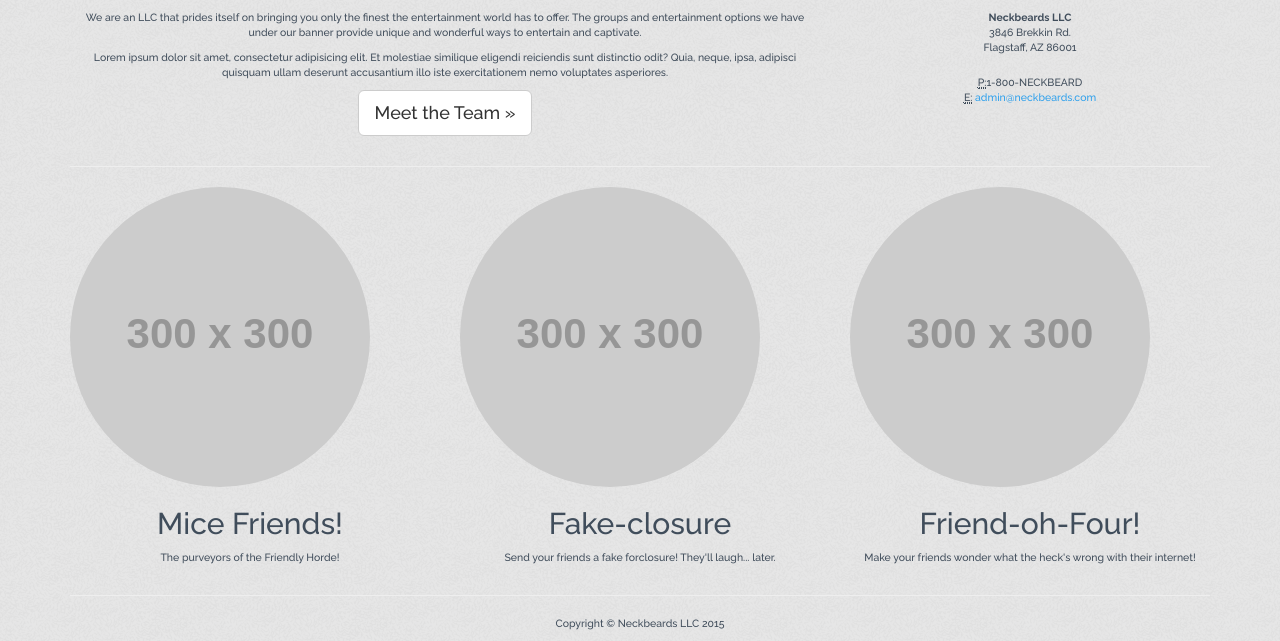
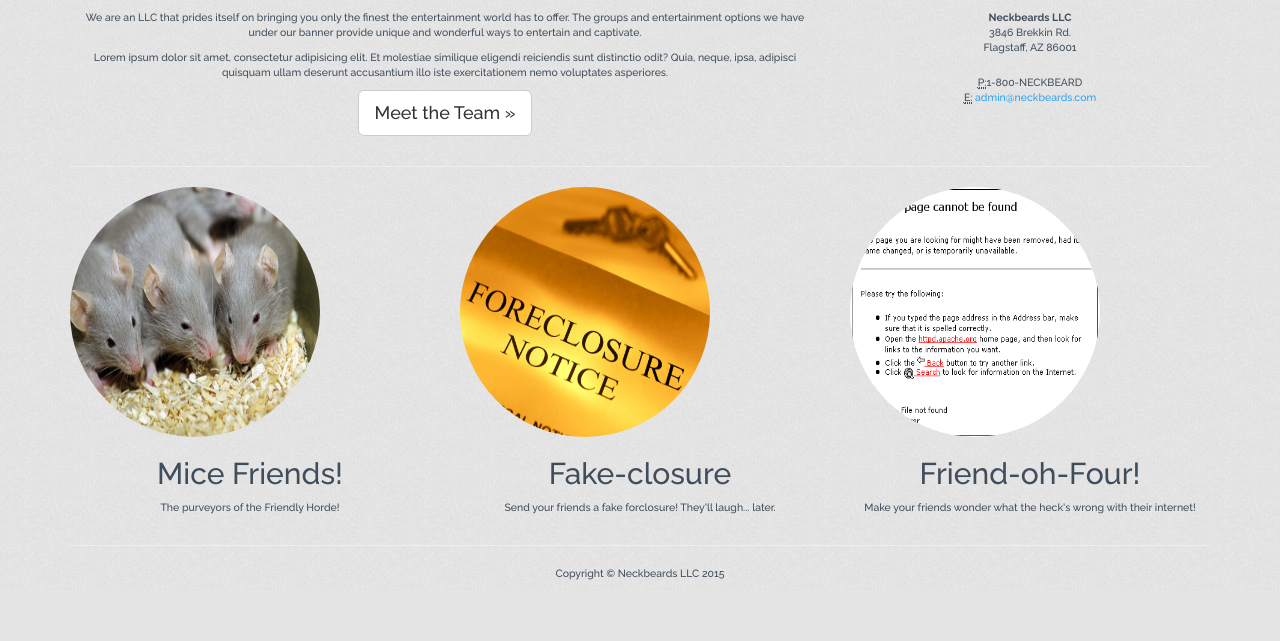
Before and after one commit to DylanGrayson/Agency_Proj3, a Django app: page /index in a window 1280 px wide. Shown: the part 217-858 px from the top of the page. After the commit the page ends 797 px from the top, so only its background shows below. Run offline with Django 3.2, Linux system fonts and the light colour scheme; grey boxes labelled with a size stand in for pictures from a placeholder-image service; parts of the project's set-up code (start-up, migrations or seed data) failed here and were passed over; some libraries are stand-ins or nearby versions.

Commit message:
Finalized the home page with images

```diff
--- a/main/templates/main/index.html
+++ b/main/templates/main/index.html
@@ -54,17 +54,17 @@
 
         <div class="row">
             <div class="col-sm-4">
-                <img class="img-circle img-responsive img-center" src="http://placehold.it/300x300" alt="">
+                <img class="img-circle img-eggs img-responsive img-center" src="../../static/img/mice.jpg" alt="">
                 <h2>Mice Friends!</h2>
                 <p>The purveyors of the Friendly Horde!</p>
             </div>
             <div class="col-sm-4">
-                <img class="img-circle img-responsive img-center" src="http://placehold.it/300x300" alt="">
+                <img class="img-circle img-eggs img-responsive img-center" src="../../static/img/foreclosure.jpg" alt="">
                 <h2>Fake-closure</h2>
                 <p>Send your friends a fake forclosure! They'll laugh... later.</p>
             </div>
             <div class="col-sm-4">
-                <img class="img-circle img-responsive img-center" src="http://placehold.it/300x300" alt="">
+                <img class="img-circle img-eggs img-responsive img-center" src="../../static/img/404.png" alt="">
                 <h2>Friend-oh-Four!</h2>
                 <p>Make your friends wonder what the heck's wrong with their internet!</p>
             </div>
```
Also changed, not shown: main/static/img/404.png (added), main/static/img/foreclosure.jpg (added), main/static/img/mice.jpg (added).
